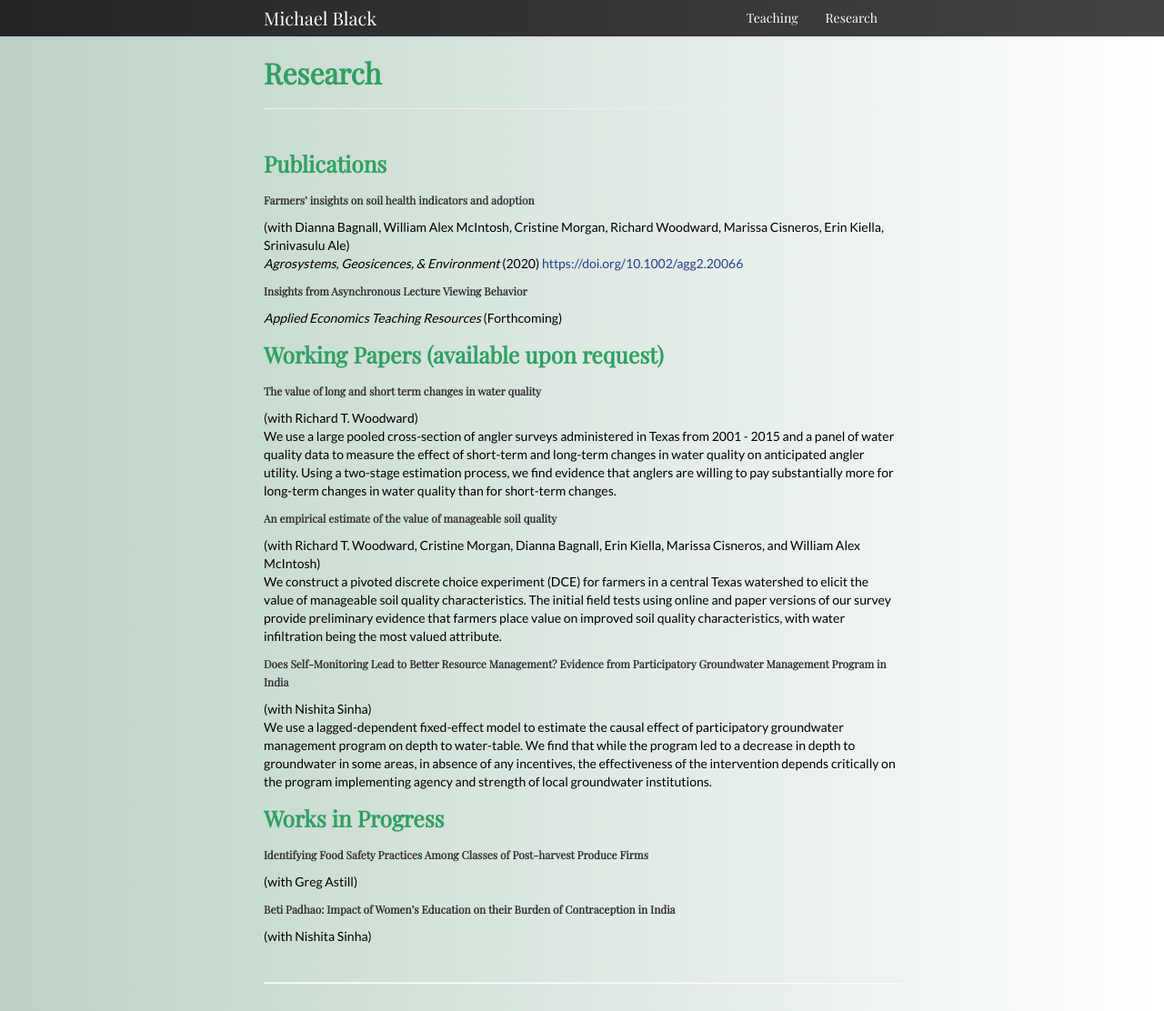
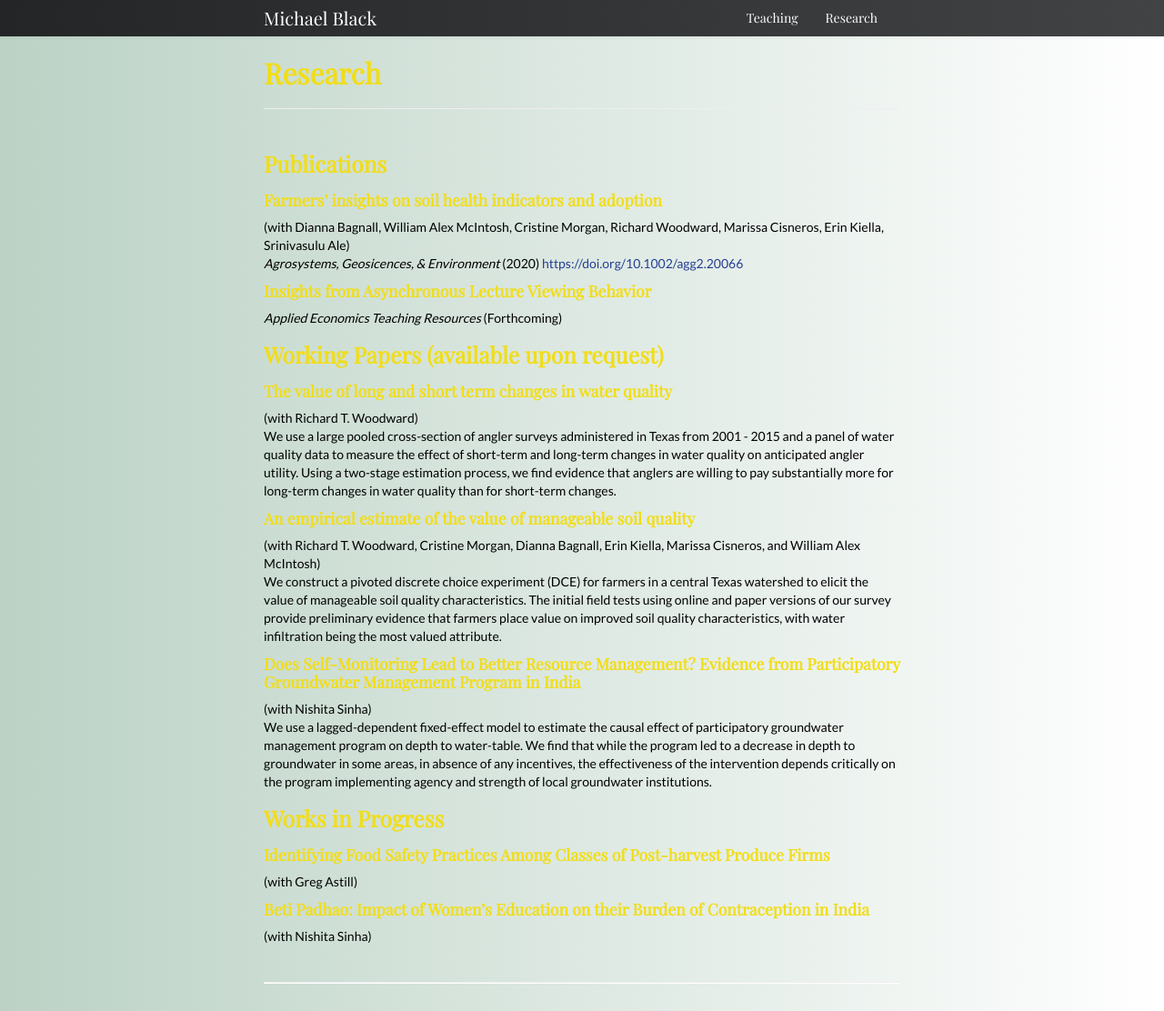
Before and after one commit to michael-black/michael-black.github.io, a Jekyll site: the page built from pages/research.md, in a window 1280 px wide. Shown: the whole page at 91% size. Built offline with Jekyll 4.4.1, drawn with Linux system fonts in a browser that asks for light colours.

Commit message:
Increased header size on research, changed header colors (font) to yellow

```diff
--- a/assets/themes/twitter/css/my_custom_css.css
+++ b/assets/themes/twitter/css/my_custom_css.css
@@ -80,7 +80,7 @@ td.right {
 
 
 h1, h2, h3, h4 {
-    color: #30A063;
+    color: #F1DD1A;
 }
 
 .danger {
--- a/pages/research.md
+++ b/pages/research.md
@@ -6,34 +6,34 @@ description: Michael's research
 
 ### Publications
 
-###### Farmers’ insights on soil health indicators and adoption
+#### Farmers’ insights on soil health indicators and adoption
 (with Dianna Bagnall, William Alex McIntosh, Cristine Morgan, Richard Woodward, Marissa Cisneros, Erin Kiella, Srinivasulu Ale)
 *Agrosystems, Geosicences, & Environment* (2020) [https://doi.org/10.1002/agg2.20066](https://doi.org/10.1002/agg2.20066)
 
-###### Insights from Asynchronous Lecture Viewing Behavior
+#### Insights from Asynchronous Lecture Viewing Behavior
 *Applied Economics Teaching Resources* (Forthcoming)
 
 ### Working Papers (available upon request)
 
-###### The value of long and short term changes in water quality
+#### The value of long and short term changes in water quality
 (with Richard T. Woodward)
 We use a large pooled cross-section of angler surveys administered in Texas from 2001 - 2015 and a panel of water quality data to measure the effect of short-term and long-term changes in water quality on anticipated angler utility. Using a two-stage estimation process, we find evidence that anglers are willing to pay substantially more for long-term changes in water quality than for short-term changes.
 
-###### An empirical estimate of the value of manageable soil quality
+#### An empirical estimate of the value of manageable soil quality
 (with Richard T. Woodward, Cristine Morgan, Dianna Bagnall, Erin Kiella, Marissa Cisneros, and William Alex McIntosh)
 We construct a pivoted discrete choice experiment (DCE) for farmers in a central Texas watershed to elicit the value of manageable soil quality characteristics. The initial field tests using online and paper versions of our survey provide preliminary evidence that farmers place value on improved soil quality characteristics, with water infiltration being the most valued attribute.
 
-###### Does Self-Monitoring Lead to Better Resource Management? Evidence from Participatory Groundwater Management Program in India
+#### Does Self-Monitoring Lead to Better Resource Management? Evidence from Participatory Groundwater Management Program in India
 (with Nishita Sinha)
 We use a lagged-dependent fixed-effect model to estimate the causal effect of participatory groundwater management program on depth to water-table. We find that while the program led to a decrease in depth to groundwater in some areas, in absence of any incentives, the effectiveness of the intervention depends critically on the program implementing agency and strength of local groundwater institutions.
 
 
 ### Works in Progress
 
-###### Identifying Food Safety Practices Among Classes of Post-harvest Produce Firms
+#### Identifying Food Safety Practices Among Classes of Post-harvest Produce Firms
 (with Greg Astill)
 
-###### Beti Padhao: Impact of Women’s Education on their Burden of Contraception in India
+#### Beti Padhao: Impact of Women’s Education on their Burden of Contraception in India
 (with Nishita Sinha)
 
 
```
